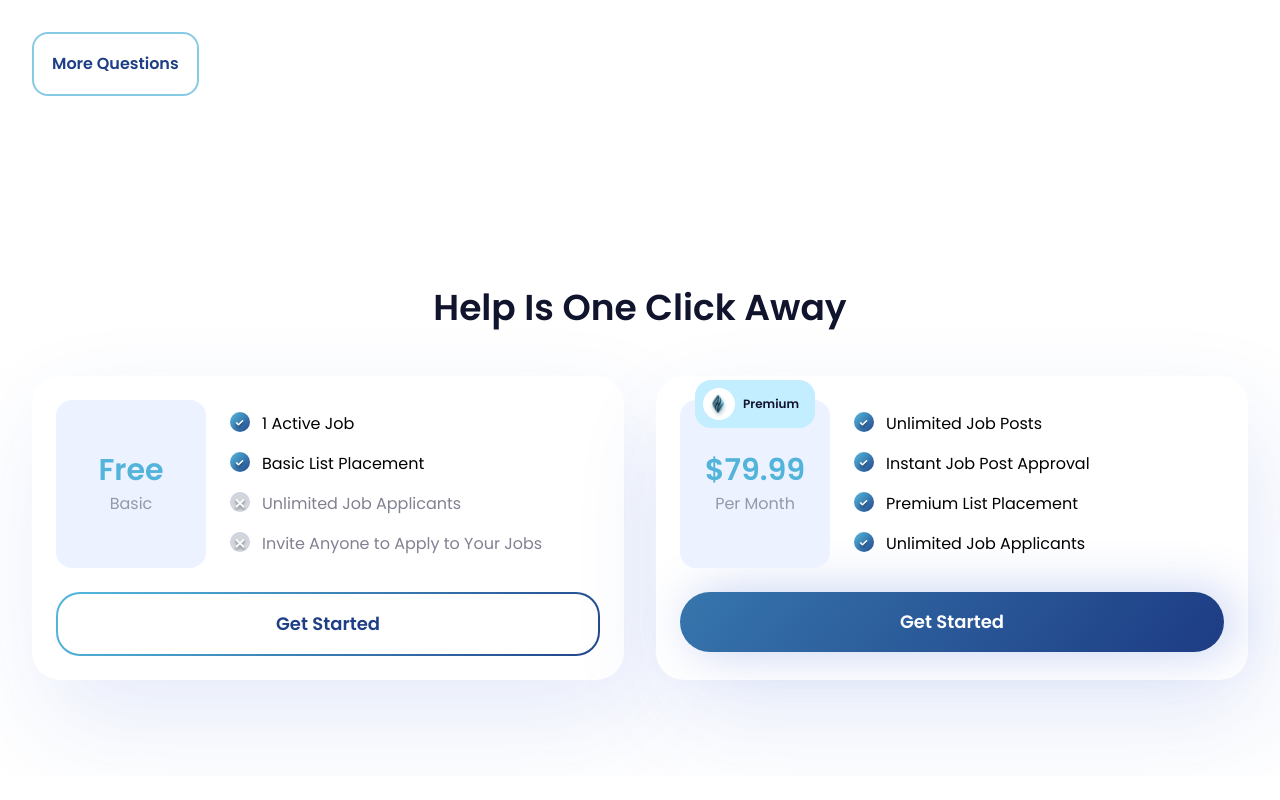
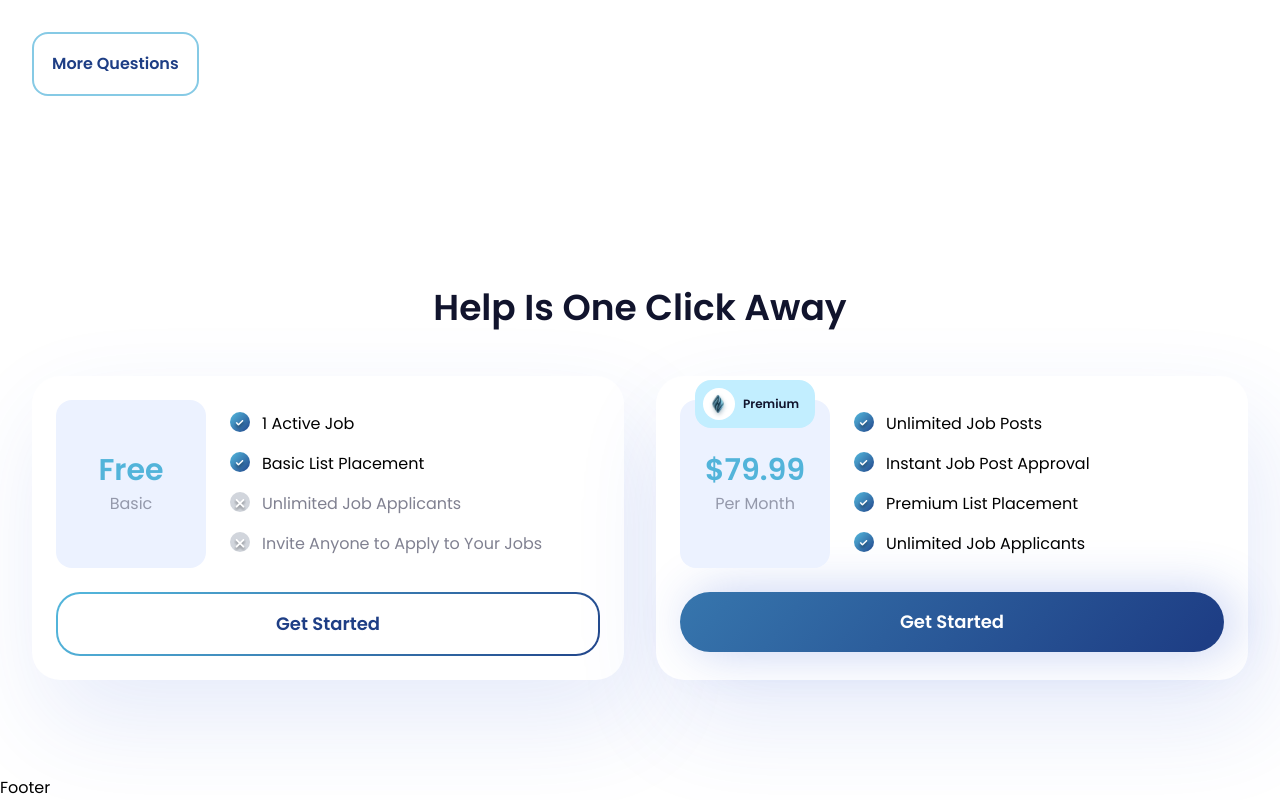
Before and after one commit to EasinTanvir/technical-task, a React (Vite) app: page / in a window 1280 px wide. Shown: the part 3884-4684 px from the top of the page. Before the commit the page ends 4660 px from the top, so only its background shows below. Built offline with nearby package versions, Linux system fonts and the light colour scheme.

Commit message:
added footer and assets

```diff
--- /dev/null
+++ b/src/components/footer/Footer.jsx
@@ -0,0 +1,7 @@
+import React from "react";
+
+const Footer = () => {
+  return <footer>Footer</footer>;
+};
+
+export default Footer;
--- a/src/components/layouts/RootLayout.jsx
+++ b/src/components/layouts/RootLayout.jsx
@@ -1,11 +1,13 @@
 import React from "react";
 import Navbar from "../Navbar";
+import Footer from "../footer/Footer";
 
 const RootLayout = ({ children }) => {
   return (
     <React.Fragment>
       <Navbar />
       <main>{children}</main>
+      <Footer />
     </React.Fragment>
   );
 };
--- a/src/constant.js
+++ b/src/constant.js
@@ -15,6 +15,8 @@ import jobImage from "./assets/custom_profile/job_image.webp";
 import findWorkDashboardImage from "./assets/areyouready/find_work_dashboard.webp";
 import areYouReadyBgImage from "./assets/areyouready/areYouReadyBg.svg";
 
+import footerBg from "./assets/footer/footerbg.svg";
+
 export {
   heroBgImage,
   LogoImage,
@@ -29,4 +31,5 @@ export {
   arrowRightIcon,
   crossIcon,
   premiumIcon,
+  footerBg,
 };
```
Also changed, not shown: src/assets/footer/footerbg.svg (added).
